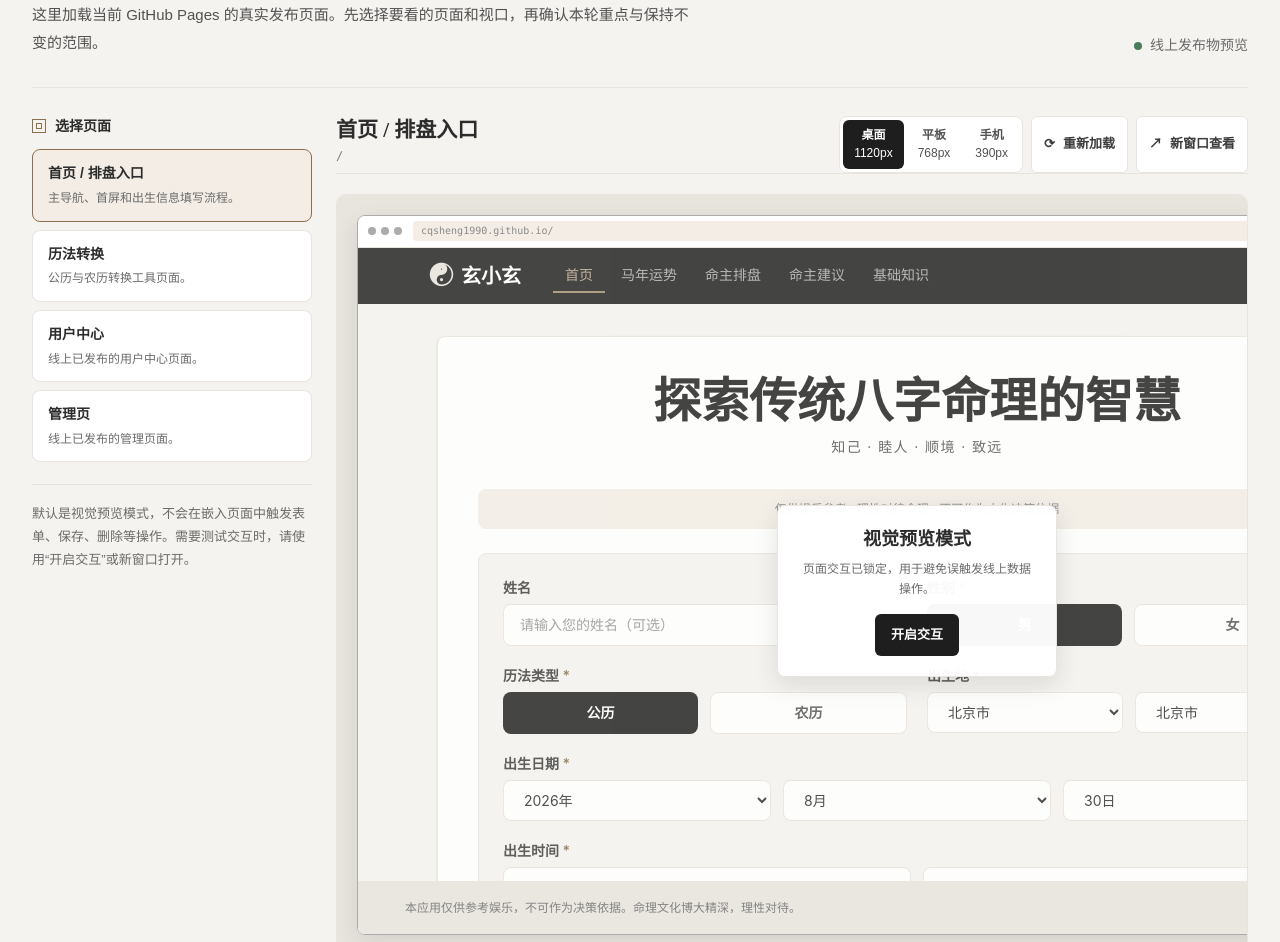
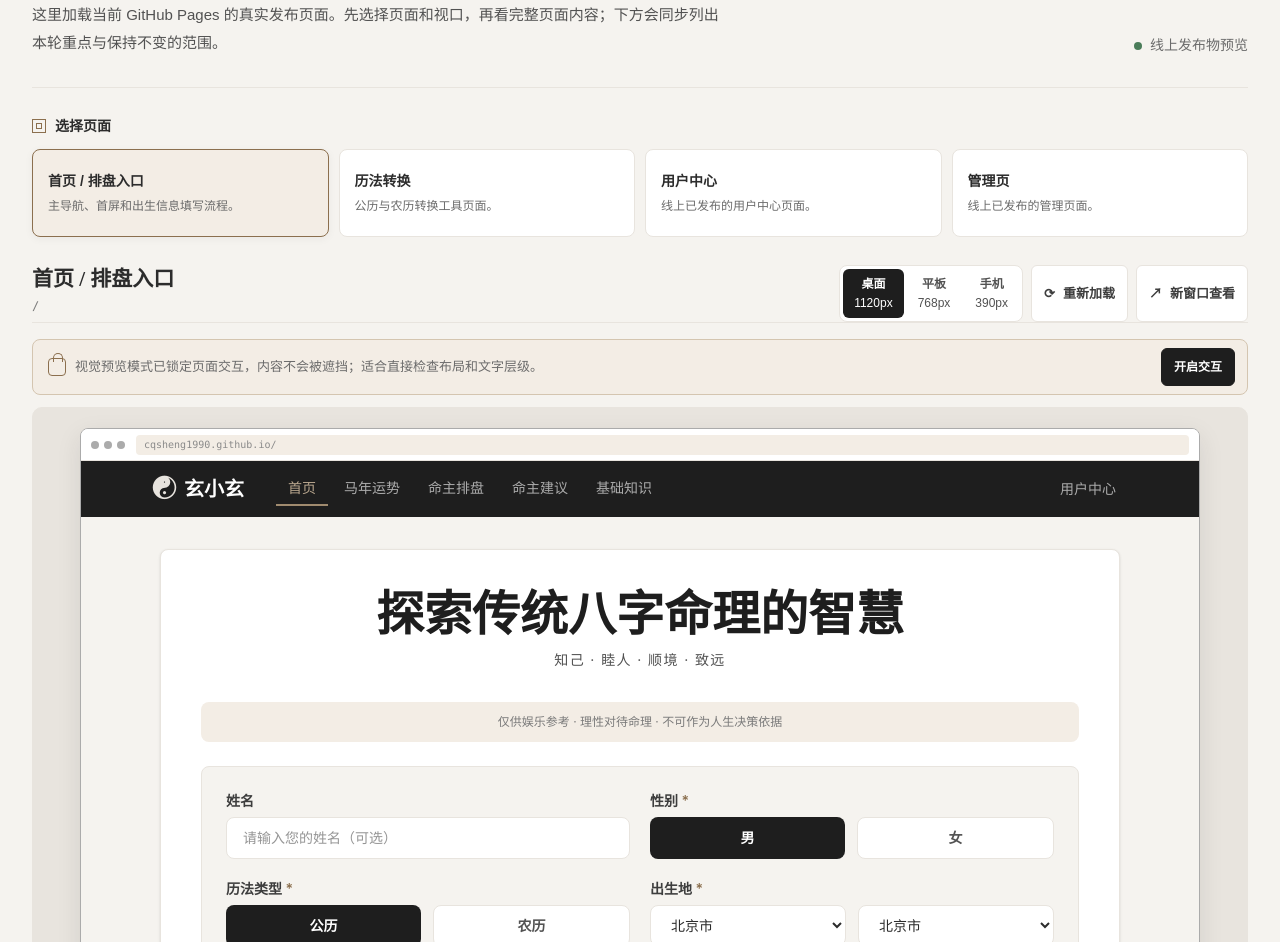
Before and after one commit to cqsheng1990/cqsheng1990.github.io, a plain HTML site: page preview/index.html in a window 1280 px wide. Shown: the part 196-1138 px from the top of the page. Drawn offline with Linux system fonts and the light colour scheme; a web font is replaced by a local one.

Commit message:
Improve online preview layout readability

```diff
--- a/preview/index.html
+++ b/preview/index.html
@@ -27,21 +27,21 @@
     h2{font-size:21px;line-height:1.35}
     p{margin:0}
     .intro{border-bottom:1px solid var(--line);padding-bottom:30px;display:flex;align-items:flex-end;justify-content:space-between;gap:32px}
-    .intro-copy{max-width:720px}
-    .intro-copy p{margin-top:14px;max-width:660px;color:#525252;font-size:15px;line-height:1.85}
+    .intro-copy{max-width:760px}
+    .intro-copy p{margin-top:14px;max-width:700px;color:#525252;font-size:15px;line-height:1.85}
     .status{display:inline-flex;align-items:center;gap:8px;white-space:nowrap;color:var(--muted);font-size:14px}
     .status-dot{width:8px;height:8px;border-radius:50%;background:var(--success)}
-    .workspace{display:grid;grid-template-columns:280px minmax(0,1fr);gap:24px;margin-top:28px}
+    .page-picker{margin-top:28px}
     .section-label{display:flex;align-items:center;gap:9px;font-weight:700;font-size:14px}
     .section-icon{width:14px;height:14px;border:1px solid var(--brown);display:inline-block;position:relative}
     .section-icon:after{content:"";position:absolute;inset:3px;border:1px solid var(--brown)}
-    .page-list{margin-top:12px;display:grid;gap:8px}
-    .page-button{display:block;width:100%;text-align:left;border:1px solid var(--line);border-radius:8px;background:var(--card);padding:13px 15px;color:var(--ink);transition:border-color .16s,background .16s}
+    .page-list{display:grid;grid-template-columns:repeat(4,minmax(0,1fr));gap:10px;margin-top:12px}
+    .page-button{display:block;width:100%;min-height:88px;text-align:left;border:1px solid var(--line);border-radius:8px;background:var(--card);padding:13px 15px;color:var(--ink);transition:border-color .16s,background .16s,box-shadow .16s}
     .page-button:hover{border-color:#b8a68e}
-    .page-button[aria-pressed="true"]{border-color:var(--brown);background:var(--brown-soft)}
+    .page-button[aria-pressed="true"]{border-color:var(--brown);background:var(--brown-soft);box-shadow:0 2px 8px rgba(44,44,44,.05)}
     .page-button strong{display:block;font-size:14px}
-    .page-button small{display:block;margin-top:4px;color:var(--muted);font-size:12px;line-height:1.55}
-    .side-note{border-top:1px solid var(--line);margin-top:22px;padding-top:18px;color:#6b6b6b;font-size:13px;line-height:1.75}
+    .page-button small{display:block;margin-top:5px;color:var(--muted);font-size:12px;line-height:1.55}
+    .stage{margin-top:28px}
     .stage-head{min-height:51px;border-bottom:1px solid var(--line);display:flex;justify-content:space-between;align-items:flex-start;gap:16px}
     .stage-path{margin-top:3px;font:12px/1.5 Consolas,monospace;color:#7a7a7a}
     .controls{display:flex;flex-wrap:wrap;justify-content:flex-end;gap:8px}
@@ -51,7 +51,14 @@
     .viewport[aria-pressed="true"]{background:var(--dark);color:#fff}
     .action{min-height:44px;display:inline-flex;align-items:center;gap:8px;border:1px solid var(--line);border-radius:6px;background:var(--card);padding:7px 12px;color:#3d3d3d;font-size:13px;font-weight:700}
     .action:hover{border-color:#b8a68e;color:var(--dark)}
-    .stage-scroll{margin-top:20px;overflow:auto;border:1px solid var(--line);border-radius:10px;background:#e8e4de;padding:20px}
+    .interaction-bar{margin-top:16px;min-height:52px;display:flex;align-items:center;justify-content:space-between;gap:16px;border:1px solid #d4c5b0;border-radius:8px;background:var(--brown-soft);padding:8px 12px 8px 15px;color:#6b6b6b;font-size:13px}
+    .interaction-copy{display:flex;align-items:center;gap:9px;min-width:0}
+    .lock-mark{width:18px;height:18px;flex:none;border:1px solid var(--brown);border-radius:4px;position:relative}
+    .lock-mark:before{content:"";position:absolute;left:4px;top:-6px;width:8px;height:8px;border:1px solid var(--brown);border-bottom:0;border-radius:6px 6px 0 0}
+    .interaction-copy span:last-child{min-width:0}
+    .interaction-button{min-height:38px;flex:none;border:1px solid var(--dark);border-radius:6px;background:var(--dark);color:#fff;padding:6px 12px;font-size:12px;font-weight:700}
+    .interaction-button:hover{background:#3d3d3d}
+    .stage-scroll{margin-top:12px;overflow:auto;border:1px solid var(--line);border-radius:10px;background:#e8e4de;padding:20px}
     .stage-inner{width:max-content;min-width:100%;min-height:500px;display:flex;justify-content:center;align-items:flex-start}
     .frame-shell{flex:none;overflow:hidden;border:1px solid #ababab;border-radius:8px;background:#fff;box-shadow:0 8px 24px rgba(44,44,44,.1)}
     .browser-bar{height:32px;display:flex;align-items:center;gap:5px;padding:0 10px;border-bottom:1px solid var(--line);background:#fff}
@@ -59,12 +66,6 @@
     .address{min-width:220px;flex:1;margin-left:6px;padding:3px 8px;border-radius:4px;background:var(--brown-soft);overflow:hidden;color:#8a8a8a;white-space:nowrap;text-overflow:ellipsis;font:10px/1.4 Consolas,monospace}
     .frame-body{height:calc(100% - 32px);position:relative;background:var(--bg)}
     iframe{display:block;width:100%;height:100%;border:0;background:var(--bg)}
-    .lock-overlay{position:absolute;inset:0;display:grid;place-items:center;background:rgba(245,243,239,.18)}
-    .lock-card{width:min(280px,calc(100% - 32px));border:1px solid var(--line);border-radius:8px;background:rgba(255,255,255,.96);box-shadow:0 8px 24px rgba(44,44,44,.12);padding:20px;text-align:center}
-    .lock-card h3{font-size:18px;font-weight:700}
-    .lock-card p{margin-top:7px;color:#6b6b6b;font-size:12px;line-height:1.65}
-    .lock-card button{margin-top:14px;min-height:42px;border:0;border-radius:6px;background:var(--dark);color:#fff;padding:8px 16px;font-size:13px;font-weight:700}
-    .lock-card button:hover{background:#3d3d3d}
     .scope-grid{display:grid;grid-template-columns:repeat(2,minmax(0,1fr));gap:14px;margin-top:20px}
     .scope{border:1px solid var(--line);border-radius:8px;background:var(--card);padding:17px 18px}
     .scope.focus{border-color:#d4c5b0;background:var(--brown-soft)}
@@ -73,9 +74,10 @@
     .scope li{display:flex;gap:8px;align-items:flex-start}
     .check{color:var(--brown);font-weight:700}
     .bullet{width:6px;height:6px;border-radius:50%;background:#8a8a8a;margin-top:7px;flex:none}
-    .interaction-note{margin-top:14px;color:#7a7a7a;font-size:12px;line-height:1.7}
-    @media (max-width:900px){.topbar-inner,.page{padding-left:20px;padding-right:20px}.intro{display:block}.status{margin-top:16px}.workspace{grid-template-columns:1fr}.page-list{grid-template-columns:repeat(2,minmax(0,1fr))}.side-note{margin-top:18px}.stage-head{display:block}.controls{justify-content:flex-start;margin-top:14px}}
-    @media (max-width:560px){.topbar-inner,.page{padding-left:16px;padding-right:16px}.page{padding-top:28px}h1{font-size:30px}.intro-copy p{font-size:14px}.page-list{grid-template-columns:1fr}.stage-scroll{padding:12px}.scope-grid{grid-template-columns:1fr}.viewport{padding-left:9px;padding-right:9px}.address{min-width:120px}}
+    .interaction-note{margin-top:12px;color:#7a7a7a;font-size:12px;line-height:1.7}
+    @media (max-width:1100px){.topbar-inner,.page{padding-left:24px;padding-right:24px}.page-list{grid-template-columns:repeat(2,minmax(0,1fr))}}
+    @media (max-width:720px){.topbar-inner,.page{padding-left:16px;padding-right:16px}.page{padding-top:28px}.intro{display:block}h1{font-size:30px}.status{margin-top:16px}.intro-copy p{font-size:14px}.stage-head{display:block}.controls{justify-content:flex-start;margin-top:14px}.interaction-bar{align-items:flex-start}.interaction-copy{line-height:1.6}.stage-scroll{padding:12px}}
+    @media (max-width:520px){.page-list{grid-template-columns:1fr}.scope-grid{grid-template-columns:1fr}.viewport{padding-left:9px;padding-right:9px}.address{min-width:120px}.interaction-bar{display:block}.interaction-button{margin-top:8px}}
   </style>
 </head>
 <body>
@@ -90,17 +92,17 @@
       <div class="intro-copy">
         <div class="eyebrow">ONLINE DESIGN WORKBENCH</div>
         <h1>在真实线上页面里确认每一次调整</h1>
-        <p>这里加载当前 GitHub Pages 的真实发布页面。先选择要看的页面和视口，再确认本轮重点与保持不变的范围。</p>
+        <p>这里加载当前 GitHub Pages 的真实发布页面。先选择页面和视口，再看完整页面内容；下方会同步列出本轮重点与保持不变的范围。</p>
       </div>
       <div class="status"><span class="status-dot" aria-hidden="true"></span>线上发布物预览</div>
     </section>
-    <div class="workspace">
-      <aside>
-        <div class="section-label"><span class="section-icon" aria-hidden="true"></span>选择页面</div>
+
+    <section class="page-picker" aria-labelledby="pagePickerTitle">
+      <div class="section-label" id="pagePickerTitle"><span class="section-icon" aria-hidden="true"></span>选择页面</div>
       <div class="page-list" id="pageList"></div>
-        <p class="side-note">默认是视觉预览模式，不会在嵌入页面中触发表单、保存、删除等操作。需要测试交互时，请使用“开启交互”或新窗口打开。</p>
-      </aside>
-      <section aria-labelledby="stageTitle">
+    </section>
+
+    <section class="stage" aria-labelledby="stageTitle">
       <div class="stage-head">
         <div><h2 id="stageTitle">首页 / 排盘入口</h2><div class="stage-path" id="stagePath">/</div></div>
         <div class="controls">
@@ -109,26 +111,24 @@
           <button class="action" id="openPage" type="button"><span aria-hidden="true">↗</span>新窗口查看</button>
         </div>
       </div>
+      <div class="interaction-bar" id="interactionBar">
+        <div class="interaction-copy"><span class="lock-mark" aria-hidden="true"></span><span id="interactionText">视觉预览模式已锁定页面交互，内容不会被遮挡；适合直接检查布局和文字层级。</span></div>
+        <button class="interaction-button" id="enableInteraction" type="button">开启交互</button>
+      </div>
       <div class="stage-scroll">
         <div class="stage-inner">
           <div class="frame-shell" id="frameShell">
             <div class="browser-bar" aria-hidden="true"><span class="browser-dot"></span><span class="browser-dot"></span><span class="browser-dot"></span><span class="address" id="address">cqsheng1990.github.io/</span></div>
-              <div class="frame-body" id="frameBody">
-                <iframe id="pageFrame" title="首页 / 排盘入口实时预览" tabindex="-1"></iframe>
-                <div class="lock-overlay" id="lockOverlay">
-                  <div class="lock-card"><h3>视觉预览模式</h3><p>页面交互已锁定，用于避免误触发线上数据操作。</p><button type="button" id="enableInteraction">开启交互</button></div>
+            <div class="frame-body"><iframe id="pageFrame" title="首页 / 排盘入口实时预览" tabindex="-1"></iframe></div>
           </div>
         </div>
       </div>
-          </div>
-        </div>
-        <p class="interaction-note" id="interactionNote">当前仅检查视觉、布局与内容层级；下方页面范围会告诉你优先改哪里，以及哪些逻辑保持不动。</p>
+      <p class="interaction-note">如需完整滚动或测试按钮，请使用“新窗口查看”；开启嵌入交互后，请避免提交、保存、删除或清空线上数据。</p>
       <div class="scope-grid">
         <article class="scope focus"><h3>本轮重点看什么</h3><ul id="focusList"></ul></article>
         <article class="scope"><h3>保持不变</h3><ul id="preserveList"></ul></article>
       </div>
     </section>
-    </div>
   </main>
   <script>
     const pages = [
@@ -143,20 +143,19 @@
       {id:'mobile',label:'手机',width:390,height:740}
     ];
     let selectedPage = pages[0];
-    let selectedViewport = viewports[0];
+    let selectedViewport = window.innerWidth < 640 ? viewports[2] : viewports[0];
     let interactionEnabled = false;
     const pageList = document.getElementById('pageList');
     const viewportPicker = document.getElementById('viewportPicker');
     const pageFrame = document.getElementById('pageFrame');
     const frameShell = document.getElementById('frameShell');
-    const frameBody = document.getElementById('frameBody');
-    const lockOverlay = document.getElementById('lockOverlay');
     const address = document.getElementById('address');
     const stageTitle = document.getElementById('stageTitle');
     const stagePath = document.getElementById('stagePath');
     const focusList = document.getElementById('focusList');
     const preserveList = document.getElementById('preserveList');
-    const interactionNote = document.getElementById('interactionNote');
+    const interactionText = document.getElementById('interactionText');
+    const enableInteraction = document.getElementById('enableInteraction');
     function previewUrl(path){return path + (path.includes('?') ? '&' : '?') + 'preview=1'}
     function renderLists(){
       pageList.innerHTML = pages.map((page) => '<button class="page-button" type="button" data-page="'+page.id+'" aria-pressed="'+(page.id===selectedPage.id)+'"><strong>'+page.label+'</strong><small>'+page.description+'</small></button>').join('');
@@ -178,18 +177,18 @@
       pageFrame.src=previewUrl(selectedPage.path);
       interactionEnabled=false;
       pageFrame.style.pointerEvents='none';
-      lockOverlay.style.display='grid';
-      interactionNote.textContent='当前仅检查视觉、布局与内容层级；下方页面范围会告诉你优先改哪里，以及哪些逻辑保持不动。';
+      enableInteraction.textContent='开启交互';
+      interactionText.textContent='视觉预览模式已锁定页面交互，内容不会被遮挡；适合直接检查布局和文字层级。';
       renderLists();
     }
     document.getElementById('reload').addEventListener('click',loadPreview);
     document.getElementById('openPage').addEventListener('click',()=>window.open(selectedPage.path,'_blank','noopener,noreferrer'));
-    document.getElementById('enableInteraction').addEventListener('click',()=>{
-      interactionEnabled=true;
-      pageFrame.style.pointerEvents='auto';
-      pageFrame.removeAttribute('tabindex');
-      lockOverlay.style.display='none';
-      interactionNote.textContent='已开启页面交互。当前操作发生在线上页面，请避免提交、保存、删除或清空数据。';
+    enableInteraction.addEventListener('click',()=>{
+      interactionEnabled=!interactionEnabled;
+      pageFrame.style.pointerEvents=interactionEnabled?'auto':'none';
+      pageFrame.tabIndex=interactionEnabled?0:-1;
+      enableInteraction.textContent=interactionEnabled?'锁定交互':'开启交互';
+      interactionText.textContent=interactionEnabled?'已开启嵌入页面交互。当前操作发生在线上页面，请避免提交、保存、删除或清空数据。':'视觉预览模式已锁定页面交互，内容不会被遮挡；适合直接检查布局和文字层级。';
     });
     renderScope();
     loadPreview();
```
Lines whose indentation alone changed are shown as unchanged.
